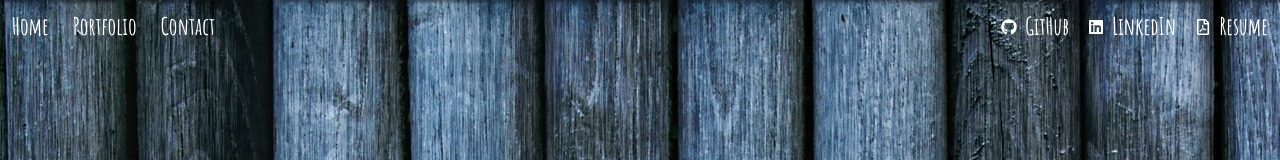
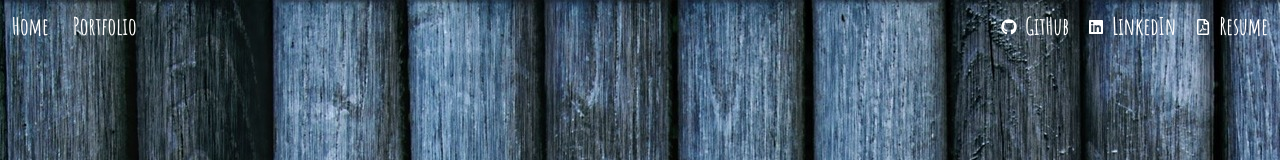
Before and after one commit to karenastell/profile, a plain HTML site: page index.html in a window 1280 px wide. Shown: the top 160 px of the page. Drawn offline with nearby package versions, Linux system fonts and the light colour scheme.

Commit message:
took out contact page

```diff
--- a/index.html
+++ b/index.html
@@ -36,9 +36,9 @@
         <a class="navbar-item" href="portfolio.html">
           <span class="white-font navbar-font bold">Portfolio</span>
         </a>
-        <a class="navbar-item" href="contact.html">
+        <!-- <a class="navbar-item" href="contact.html">
           <span class="white-font navbar-font bold">Contact</span>
-        </a>
+        </a> -->
 
         <div class="navbar-end">
           <span class="navbar-item">
```
Also changed, not shown: portfolio.html (+2 -2 lines).
